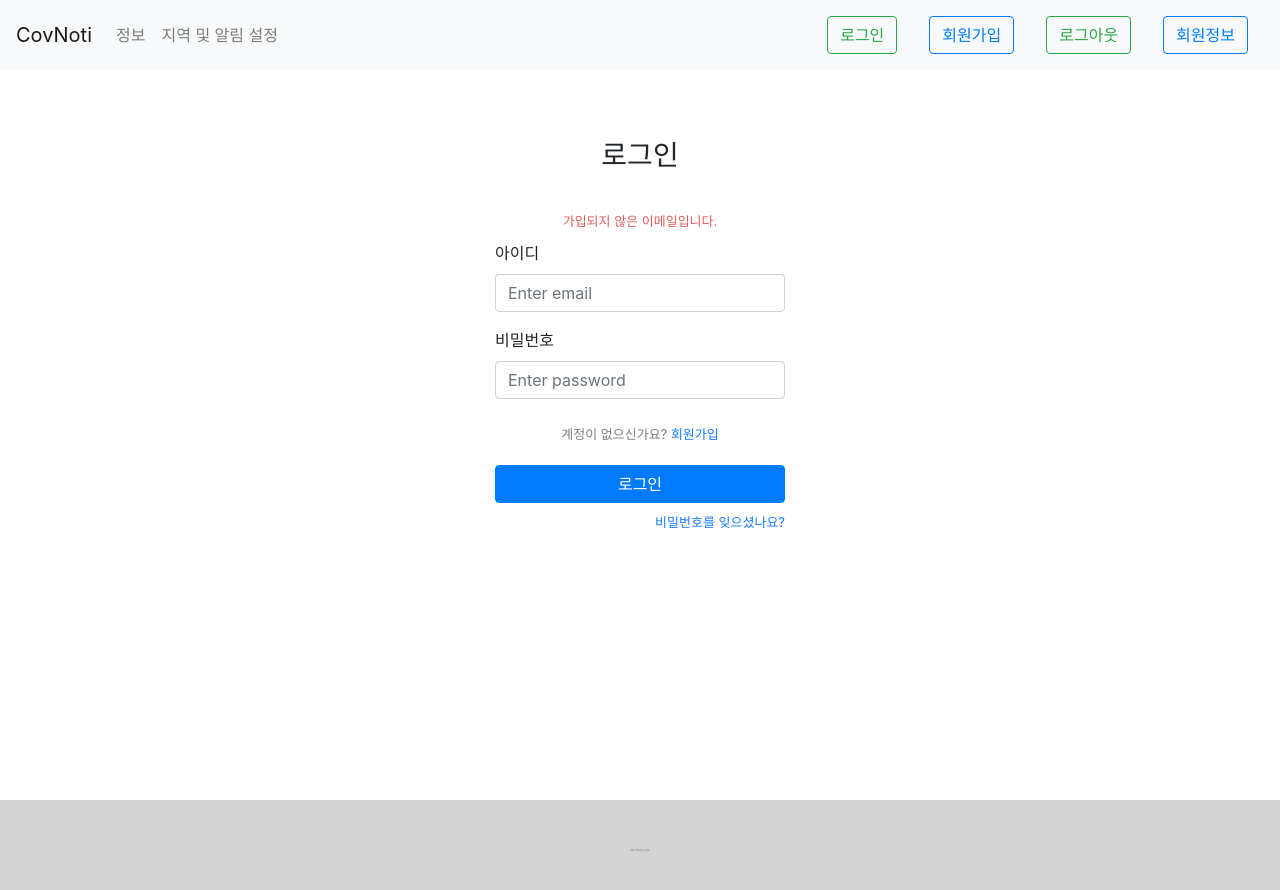
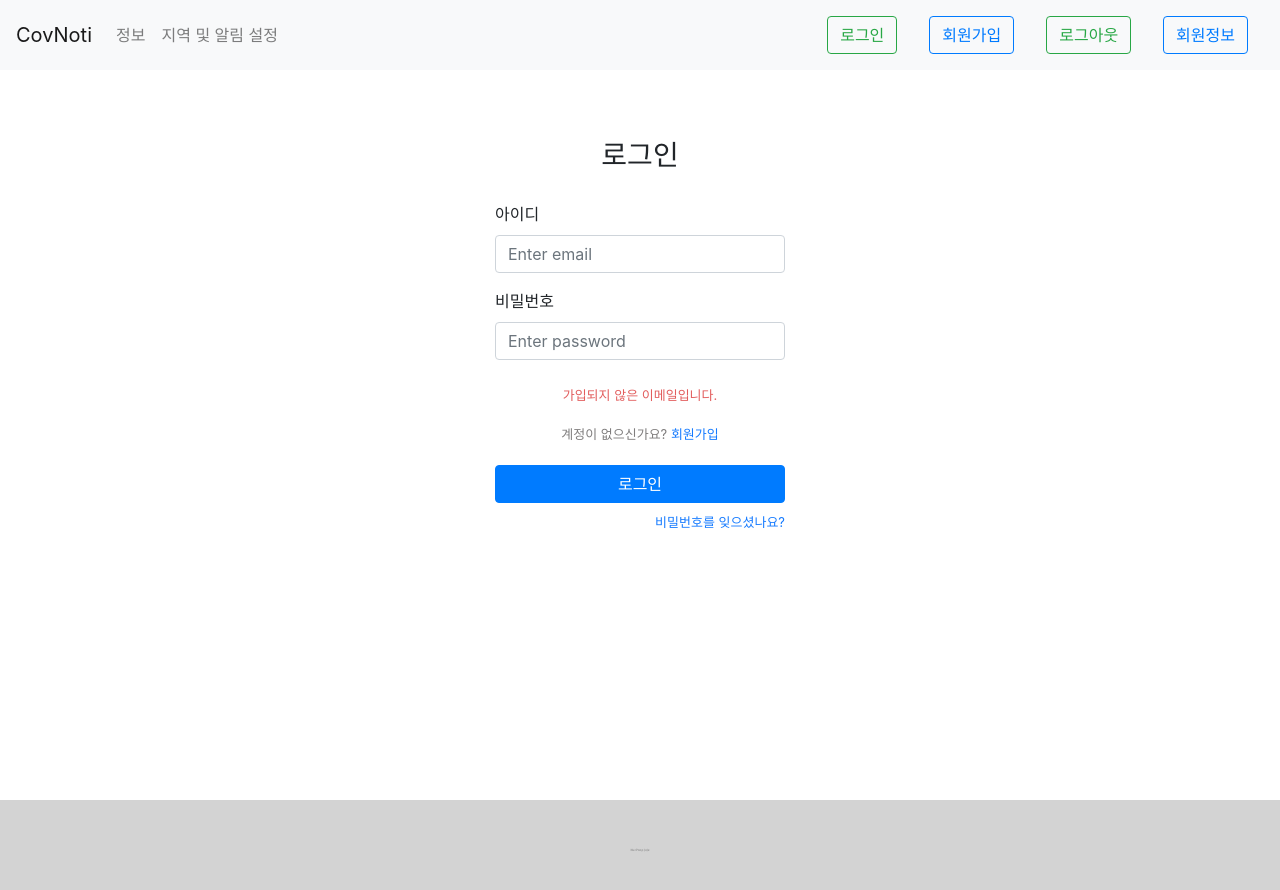
Before and after one commit to NucPoop/Covserver-front, a React (Create React App) app: page /sign-in in a window 1280 px wide. Shown: the top 890 px of the page. Built offline with nearby package versions, Linux system fonts and the light colour scheme; no server answers.

Commit message:
[edit] p tag position

```diff
--- a/src/pages/Login.js
+++ b/src/pages/Login.js
@@ -18,8 +18,6 @@ class Login extends Component {
             <form>
             <h3>로그인</h3>
 
-            <p className="check-message"> 가입되지 않은 이메일입니다. </p>
-
             <div className="form-group">
                 <label>아이디</label>
                 <input type="email" className="form-control" placeholder="Enter email" />
@@ -29,6 +27,8 @@ class Login extends Component {
                 <label>비밀번호</label>
                 <input type="password" className="form-control" placeholder="Enter password" />
             </div>
+
+            <p className="check-message"> 가입되지 않은 이메일입니다. </p>
 
             <p className="forgot-password text-center">
                 계정이 없으신가요? <a href={"/sign-up"}>회원가입</a>
```
